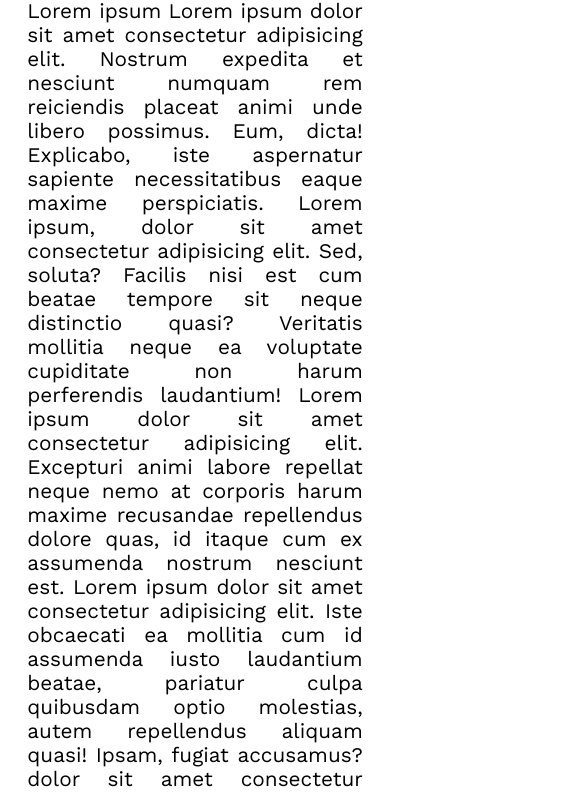
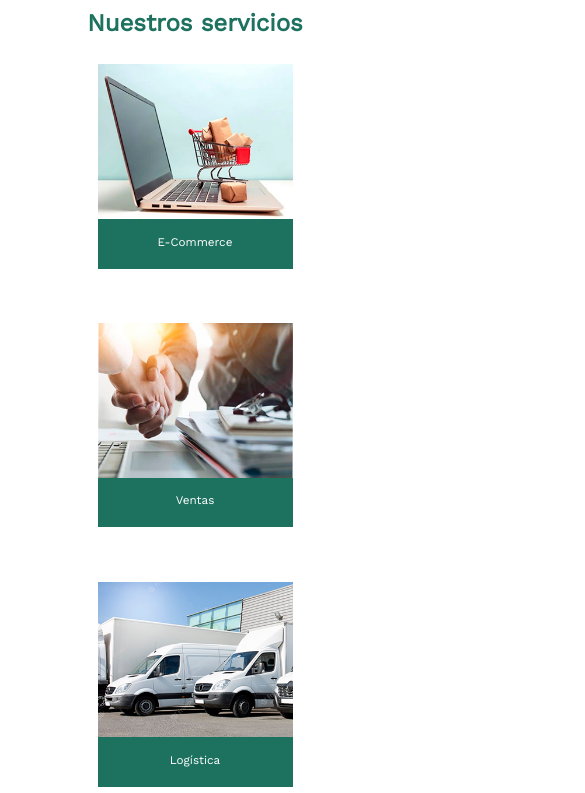
Before and after one commit to ferreirokevin/distribuidoraDelRio, a plain HTML site: page index.html in a window 390 px wide. Shown: the part 504-1297 px from the top of the page, 585 px wide, since content can reach past the window. Drawn offline with Linux system fonts and the light colour scheme.

Commit message:
primeros pasos del responsive mobile

```diff
--- a/scss/basics/basics.scss
+++ b/scss/basics/basics.scss
@@ -17,6 +17,10 @@ h2{
     font-size: 2.0rem;
     color: $color-primario;
     text-align: center;
+    @include mediaquery-mobile{
+        font-size: 150%;
+        margin-top: 25%;
+    }
 }
 body{
     width: 100vw;
--- a/scss/basics/mobile-tablet.scss
+++ b/scss/basics/mobile-tablet.scss
@@ -0,0 +1,17 @@
+@mixin mediaquery-tablet(){
+    @media (max-width: 992px){
+        @content;
+    }
+}
+@mixin mediaquery-mobile(){
+    @media (max-width: 767px){
+        @content;
+    }
+}
+@mixin mediaquery-landscape(){
+    @media (max-width: 992px){
+        @media only screen  and (orientation: landscape){
+            @content;
+        }
+    }
+}
--- a/scss/layout/header.scss
+++ b/scss/layout/header.scss
@@ -65,4 +65,7 @@ header{
 
         }
     }
+    @include mediaquery-tablet{
+        display: none;
+    }
 }
--- a/scss/pages/index.scss
+++ b/scss/pages/index.scss
@@ -3,6 +3,11 @@
     img{
         position: relative;
         width: 100vw;
+        @include mediaquery-mobile{
+            width: 200%;
+            margin-left: -100%;
+            filter: blur(2px);
+        }
     }
     div{
         display: flex;
@@ -10,11 +15,19 @@
         flex-direction: column;
         justify-content: center;
         align-items: center;
-        top: 45%;
+        top: 350px;
         left: 10%;
         p{
             color: $color-primario;
             font-size: 2vw;
+        }
+        @include mediaquery-tablet{
+            top: 200px;
+        }
+        @include mediaquery-mobile{
+            margin-left: -10px;
+            top: 50px;
+            zoom: 350%;
         }
     }
 }
@@ -40,7 +53,19 @@
             p{
                 font-size: 2vw;
                 color: $color-secundario;
+                @include mediaquery-mobile{
+                    font-size: 3vw;
+                    margin-top: 8%;
+                }
             }
+            @include mediaquery-mobile{
+                width: 50%;
+            }
+        }
+        @include mediaquery-mobile{
+            flex-direction: column;
+            justify-content: center;
+            align-items: center;
         }
     }
 }
@@ -52,6 +77,9 @@
         padding: 7%;
         padding-top: 3%;
         font-size: 130%;
+        @include mediaquery-mobile{
+            font-size: 80%;
+        }
     }
 }
 #portfolio{
@@ -65,6 +93,17 @@
         margin-top: 7%;
         display: flex;
         justify-content: space-around;
+        @include mediaquery-tablet{
+            flex-wrap: wrap;
+            img{
+                margin: 10%;
+            }
+        }
+        @include mediaquery-mobile{
+            img{
+                width: 40%;
+            }
+        }
     }
 }
 #contacto{
@@ -80,7 +119,7 @@
             width: 100vw;
         }
         .seccion__contacto{
-            width: 100%;
+            width: 100vw;
             background-color: $color-primario;
             padding: 2%;
             .nombres{
@@ -126,7 +165,14 @@
                     padding: 1%;
                     border-radius: 15px;
                     margin-left: 55%;
+                    @include mediaquery-tablet{
+                        width: 15%;
+                        margin-left: 48%;
+                    }
                 }
+            }
+            @include mediaquery-tablet{
+                width: 96vw;
             }
         }
 
```
Also changed, not shown: css/app.css, css/pages/index.css, 1 other file.
